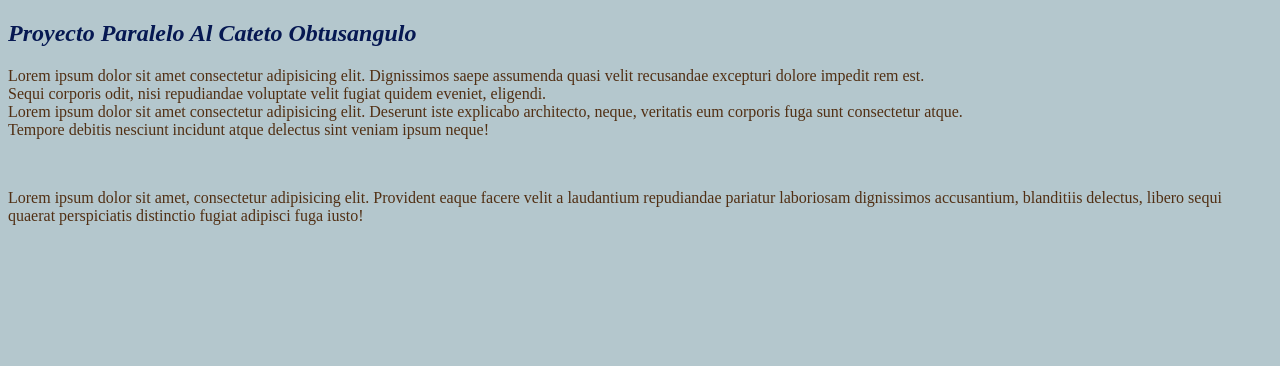
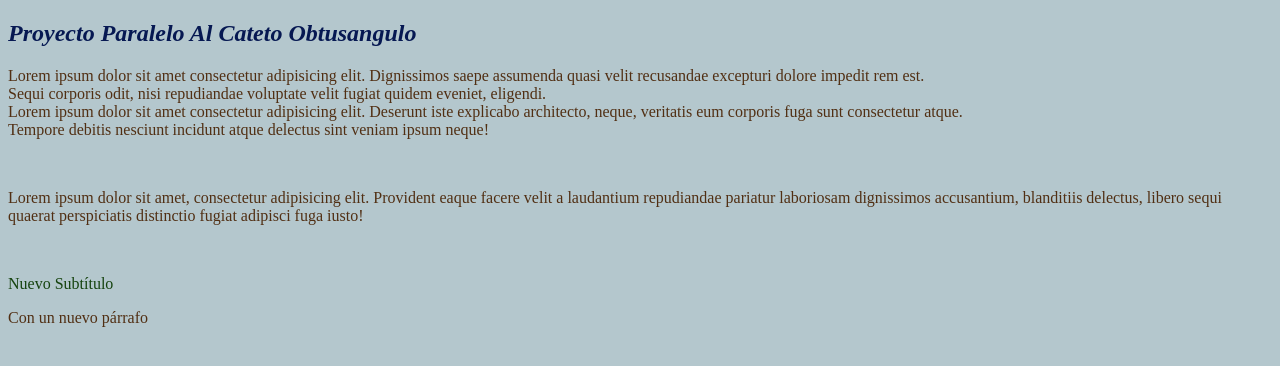
Before and after one commit to tobosio/CursoGit-2, a plain HTML site: page index.html in a window 1280 px wide. Drawn offline with Linux system fonts and the light colour scheme.

Commit message:
Update index.html

```diff
--- a/index.html
+++ b/index.html
@@ -9,8 +9,8 @@
 	<h2> Proyecto Paralelo Al Cateto Obtusangulo </h2>
 	<p>Lorem ipsum dolor sit amet consectetur adipisicing elit. Dignissimos saepe assumenda quasi velit recusandae excepturi dolore impedit rem est.<br> Sequi corporis odit, nisi repudiandae voluptate velit fugiat quidem eveniet, eligendi.<br> Lorem ipsum dolor sit amet consectetur adipisicing elit. Deserunt iste explicabo architecto, neque, veritatis eum corporis fuga sunt consectetur atque.<br> Tempore debitis nesciunt incidunt atque delectus sint veniam ipsum neque!</p><br>
 	<p>Lorem ipsum dolor sit amet, consectetur adipisicing elit. Provident eaque facere velit a laudantium repudiandae pariatur laboriosam dignissimos accusantium, blanditiis delectus, libero sequi quaerat perspiciatis distinctio fugiat adipisci fuga iusto!</p><br></p>
-
-
+	<n3> Nuevo Subtítulo</h3>
+	<p> Con un nuevo párrafo </p>
 <script src="JS/javascript.js"></script>
 </body>
 </html>
```
